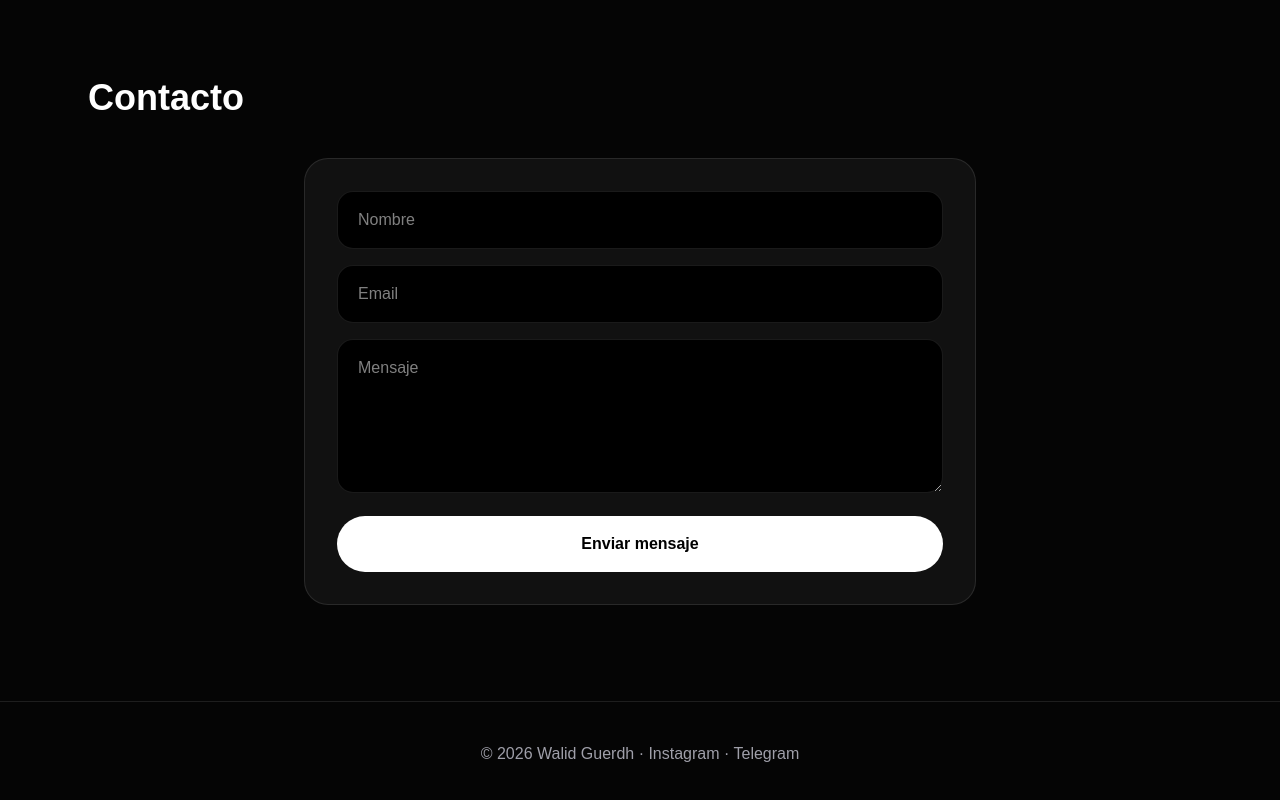
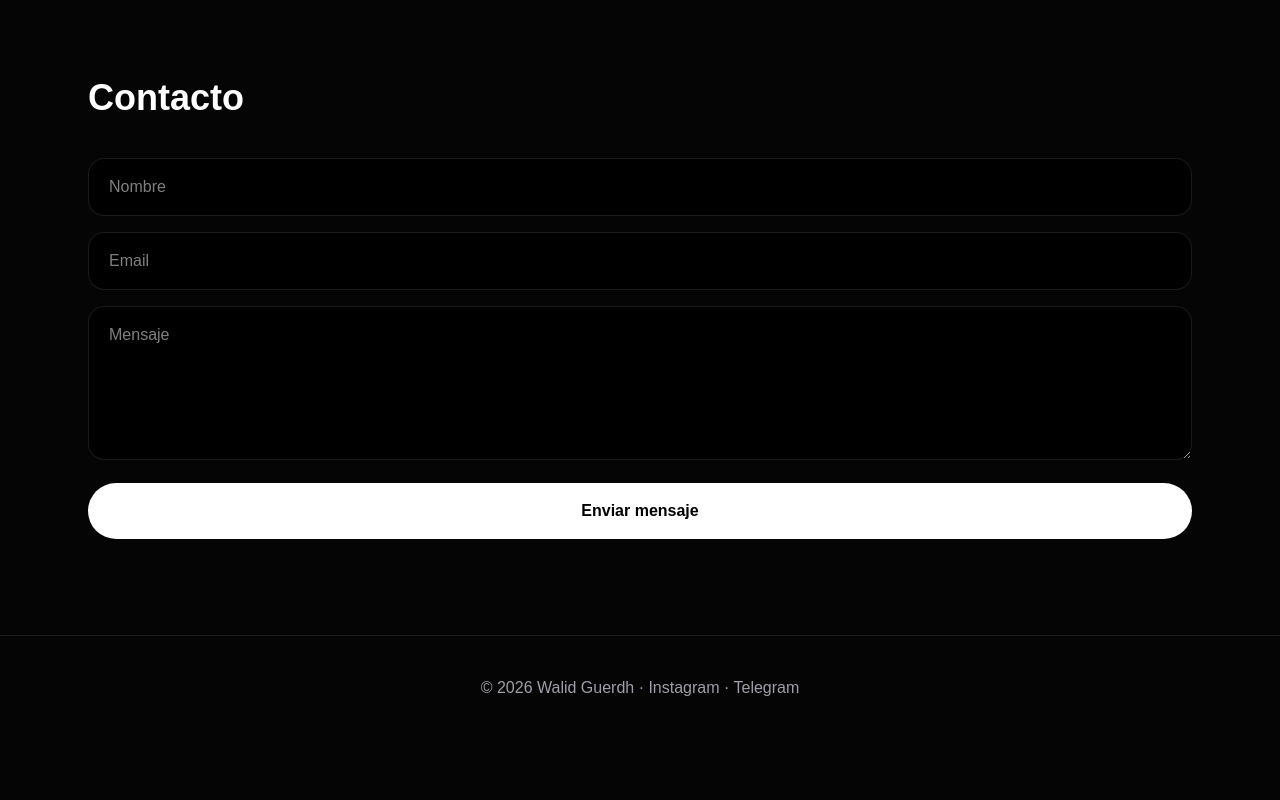
Before and after one commit to walidgamer077-prog/walid-portfolio, a Next.js app: page / in a window 1280 px wide. Shown: the part 2105-2905 px from the top of the page. After the commit the page ends 2845 px from the top, so only its background shows below. Built offline with nearby package versions, Linux system fonts and the light colour scheme.

Commit message:
final contact form

```diff
--- a/app/page.tsx
+++ b/app/page.tsx
@@ -104,11 +104,11 @@ export default function Home() {
         <h2 className="mb-10 text-4xl font-bold">Contacto</h2>
 
   <form
- action="https://formsubmit.co/ajax/walidgamer077@gmail.com"
+ action="mailto:walidgamer077@gmail.com"
 
   method="POST"
-  target="_blank"
-  className="mx-auto max-w-2xl rounded-3xl border border-white/10 bg-white/5 p-8"
+
+  encType="text/plain"
  >
           <input
            name="nombre"
```
